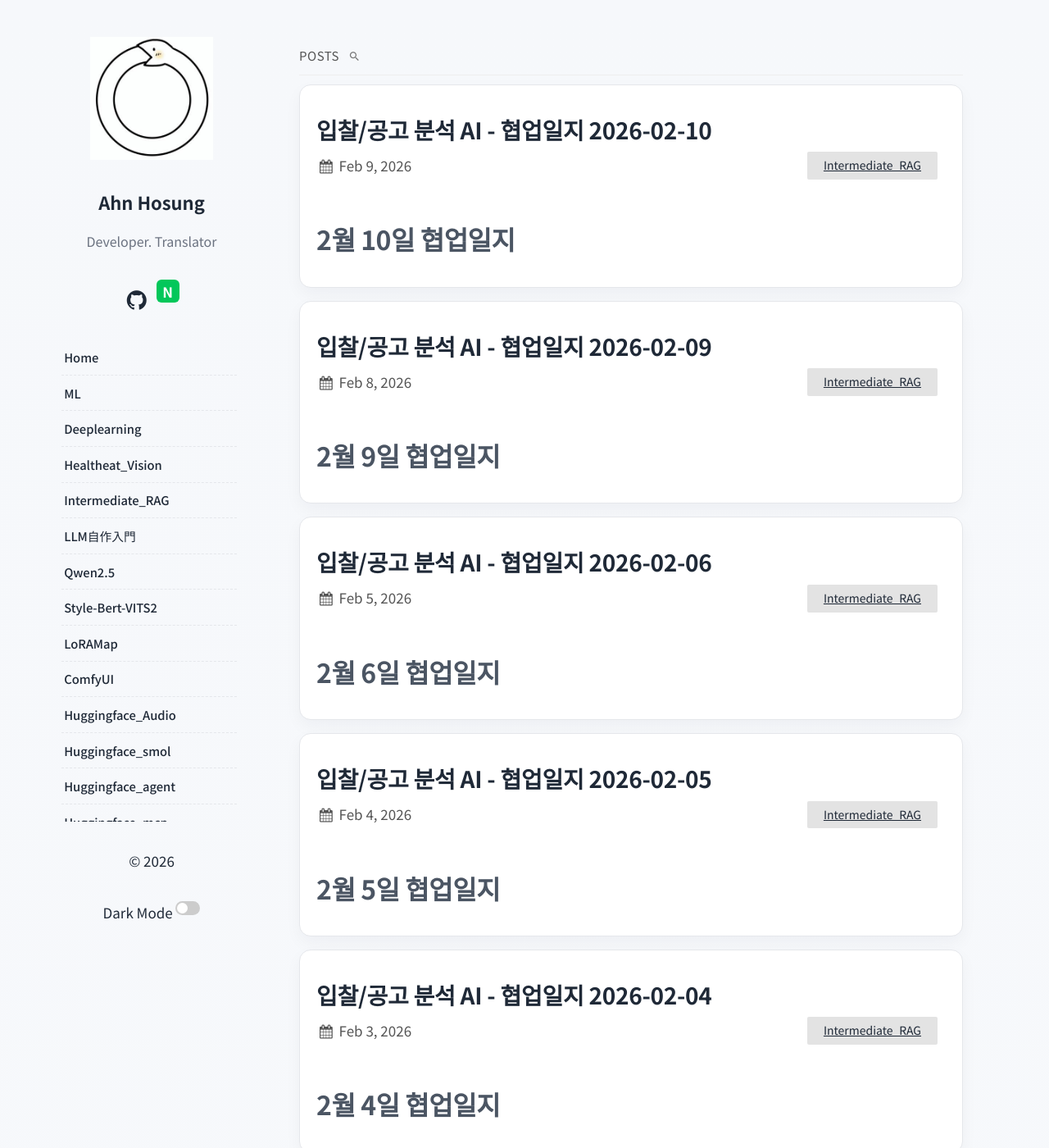
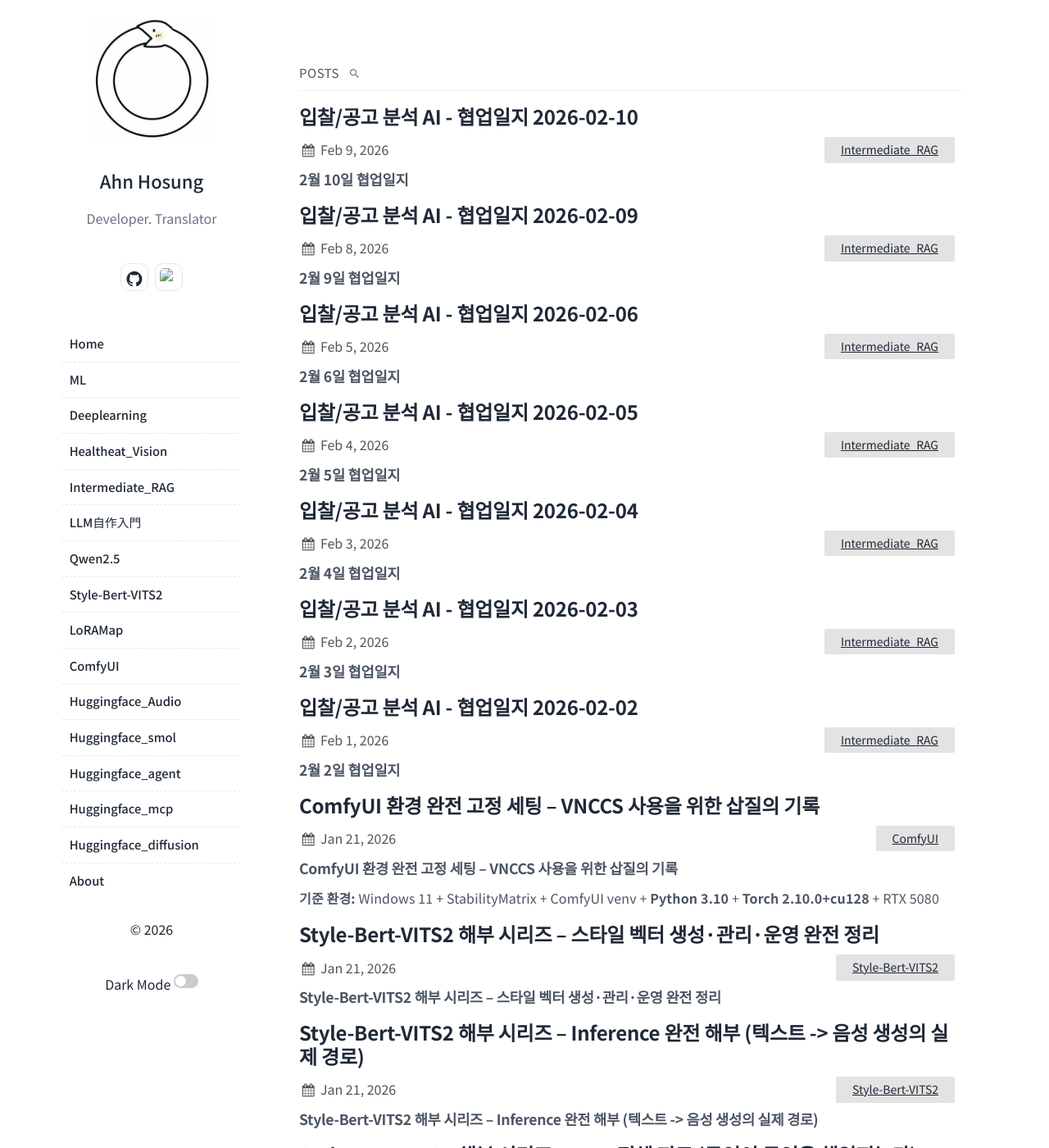
Before and after one commit to hobi2k/hobi2k.github.io, a Jekyll site: the page built from index.md, in a window 1280 px wide and 1400 px high. Shown: the whole window at 82% size. Built offline with Jekyll 4.4.1, drawn with Linux system fonts in a browser that asks for light colours.

Commit message:
chore: 네이버 로고 수정

```diff
--- a/_layouts/default.html
+++ b/_layouts/default.html
@@ -45,7 +45,7 @@
         {%- if site.plainwhite.social_links.naver_blog -%}
         <a href="{{ site.plainwhite.social_links.naver_blog }}" target="_blank" rel="noopener noreferrer" aria-label="Naver Blog">
           <li>
-            <span class="icon-naver">N</span>
+            <img class="icon-naver-img" src="https://ssl.pstatic.net/static/blog/image/favicon/android-icon-192x192.png" alt="Naver Blog" />
           </li>
         </a>
         {%- endif -%}
--- a/_sass/dark.scss
+++ b/_sass/dark.scss
@@ -18,7 +18,6 @@
 		color: #ddd;
 	}
 
-	.posts > li:not(.posts-labelgroup),
 	.category-list li {
 		background-color: #111827;
 		border-color: #374151;
@@ -42,9 +41,13 @@
 		color: $dark_text_color
 	}
 
-	.social .icon-naver {
-		background-color: #03c75a;
-		color: #fff;
+	.social li {
+		background-color: #111827;
+		border-color: #374151;
+	}
+
+	.social .icon-naver-img {
+		background-color: transparent;
 	}
 
 	#posts-label {
@@ -83,6 +86,11 @@
 		&:hover {
 			color: $dark_link_color;
 		}
+	}
+
+	.navigation a:hover {
+		background-color: #1f2937;
+		border-left-color: #22c55e;
 	}
 
 	.posts-labelgroup {
--- a/_sass/plain.scss
+++ b/_sass/plain.scss
@@ -16,11 +16,11 @@ $leftWidth: 220px;
 
 body {
   font-family: "Noto Sans KR", "Noto Sans JP", sans-serif;
-  font-size: 17px;
-  line-height: 1.7;
+  font-size: 16px;
+  line-height: 1.55;
   color: #1f2937;
   margin: 0;
-  background: linear-gradient(180deg, #f6f8fb 0%, #ffffff 40%);
+  background: #ffffff;
   -webkit-font-smoothing: antialiased;
   -moz-osx-font-smoothing: grayscale;
 }
@@ -77,12 +77,13 @@ main {
       width: 100%;
     }
     max-width: 960px;
+    padding-top: 22px;
   }
   .about {
     display: flex;
     height: 100vh;
-    padding-bottom: 15vh;
-    overflow-y: auto;
+    padding-top: 22px;
+    padding-bottom: 24px;
     @media screen and (max-width: $mobileW) {
       height: auto;
       padding: 5vh 30px;
@@ -95,15 +96,16 @@ main {
       max-width: 280px;
     }
     min-width: $leftWidth;
-    justify-content: center;
+    justify-content: flex-start;
     flex-direction: column;
     align-items: center;
+    gap: 10px;
     h2 {
       font-size: 22px;
       margin-top: 25px;
       margin-bottom: 0;
       color: #222222;
-      font-weight: 700;
+      font-weight: 500;
     }
     .tagline {
       text-align: center;
@@ -142,29 +144,33 @@ main {
   display: flex;
   flex-wrap: wrap;
   justify-content: center;
+  gap: 8px;
   a {
-    margin-bottom: .5em;
-    margin-right: 0.25em;
     text-decoration: none;
   }
   li {
+    width: 34px;
+    height: 34px;
+    border: 1px solid #e5e7eb;
+    border-radius: 10px;
+    display: inline-flex;
+    align-items: center;
+    justify-content: center;
+    background: #ffffff;
+    transition: transform 0.15s ease, border-color 0.15s ease;
+    &:hover {
+      transform: translateY(-1px);
+      border-color: #cbd5e1;
+    }
     i {
-      font-size: 28px;
+      font-size: 22px;
     }
   }
-  .icon-naver {
-    display: inline-flex;
-    width: 28px;
-    height: 28px;
-    border-radius: 6px;
-    align-items: center;
-    justify-content: center;
-    font-size: 17px;
-    font-weight: 700;
-    line-height: 1;
-    background-color: #03c75a;
-    color: #ffffff;
-    font-family: "Noto Sans KR", "Noto Sans JP", sans-serif;
+  .icon-naver-img {
+    width: 22px;
+    height: 22px;
+    border-radius: 5px;
+    display: block;
   }
 }
 
@@ -175,10 +181,10 @@ main {
   ul {
     list-style-type: none;
     padding: 0;
-    margin-top: 0;
-    max-height: 42vh;
+    margin: 4px 0 0;
+    max-height: calc(100vh - 285px);
     overflow-y: auto;
-    padding-right: 6px;
+    padding-right: 2px;
 
     li:last-child {
       a {
@@ -192,16 +198,23 @@ main {
       text-align: left;
       font-size: 0.92rem;
       font-weight: 500;
-      padding: 0.55rem 0.2rem;
+      padding: 0.62rem 0.48rem;
       text-decoration: none;
       border-bottom: 1px dashed #e5e7eb;
+      border-left: 2px solid transparent;
 
       @media screen and (max-width: $mobileW) {
         border-bottom: 0;
+        border-left: 0;
         text-align: center;
         padding: 0.5rem 0.85rem;
         border: 1px solid #e5e7eb;
         border-radius: 999px;
+      }
+
+      &:hover {
+        border-left-color: #03c75a;
+        background: #f8fafc;
       }
     }
   }
@@ -253,7 +266,8 @@ main {
 
 .post-title {
   line-height: 1.2em;
-  font-size: 28px;
+  font-size: 24px;
+  font-weight: 700;
   margin-bottom: 10px;
   letter-spacing: -0.01em;
 }
@@ -278,7 +292,7 @@ main {
   font-family: "Noto Serif KR", "Noto Serif JP", serif;
   font-weight: 400;
   color: #1f2937;
-  line-height: 1.9em;
+  line-height: 1.75;
   letter-spacing: 0.01em;
   p {
     margin-top: 12px;
@@ -313,8 +327,8 @@ main {
     margin-top: 1.6em;
     margin-bottom: 0.55em;
   }
-  h1 { font-size: 2rem; }
-  h2 { font-size: 1.58rem; }
+  h1 { font-size: 1.75rem; }
+  h2 { font-size: 1.4rem; }
   h3 { font-size: 1.26rem; }
   blockquote {
     margin: 1.2rem 0;
@@ -365,24 +379,22 @@ main {
   transition: width 0.1s;
 }
 
-.posts > li:not(.posts-labelgroup) {
-  background: #ffffff;
-  border: 1px solid #e5e7eb;
-  border-radius: 14px;
-  padding: 1.15rem 1.25rem;
-  margin-bottom: 1rem;
-  box-shadow: 0 8px 20px rgba(15, 23, 42, 0.04);
-  transition: transform 0.2s, box-shadow 0.2s;
-  &:hover {
-    transform: translateY(-2px);
-    box-shadow: 0 16px 30px rgba(15, 23, 42, 0.08);
-  }
-}
-
 .posts > li .post {
   font-family: "Noto Sans KR", "Noto Sans JP", sans-serif;
   color: #4b5563;
-  line-height: 1.75;
+  line-height: 1.6;
+}
+
+/* Home excerpt headings can be oversized when markdown starts with h1/h2. */
+.posts > li .post h1,
+.posts > li .post h2,
+.posts > li .post h3 {
+  font-size: 1.1rem;
+  margin-top: 0.45rem;
+  margin-bottom: 0.35rem;
+  line-height: 1.45;
+  font-family: "Noto Sans KR", "Noto Sans JP", sans-serif;
+  font-weight: 600;
 }
 
 .category-title {
@@ -403,10 +415,10 @@ main {
   justify-content: space-between;
   gap: 12px;
   flex-wrap: wrap;
-  padding: 0.8rem 0.9rem;
+  padding: 0.92rem 1rem;
   border-radius: 10px;
   border: 1px solid #e5e7eb;
-  background: #fff;
+  background: #fcfdff;
   margin-bottom: 0.6rem;
 }
 
@@ -430,9 +442,6 @@ footer {
   display: none;
 }
 @media screen and (max-width: $mobileW) {
-  body {
-    font-size: 16px;
-  }
   .about {
     .about-header.condensed {
       align-items: start;
@@ -462,7 +471,6 @@ footer {
     gap: 8px;
     max-height: none;
     overflow: visible;
-    padding-right: 0;
   }
   .post-container {
     padding-left: 0;
```
